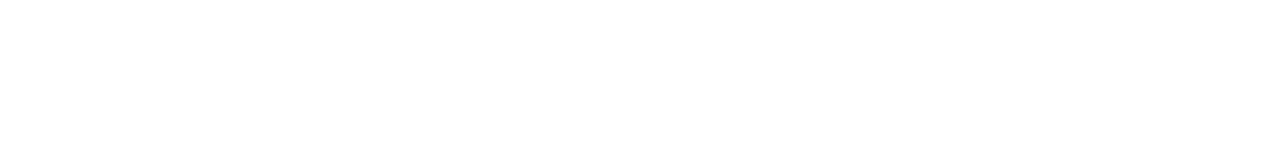
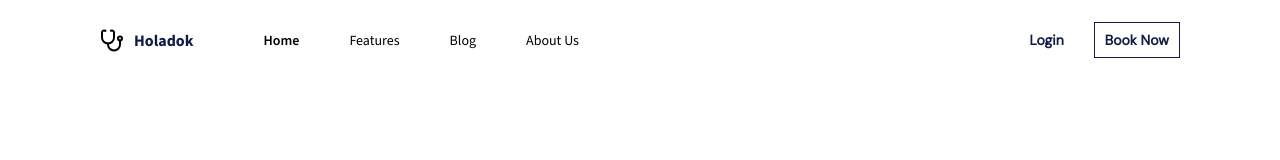
Before and after one commit to rafiftrlh/Holadok-hero, a plain HTML site: page index.html in a window 1280 px wide. Drawn offline with nearby package versions, Linux system fonts and the light colour scheme.

Commit message:
feat:add header

```diff
--- a/index.html
+++ b/index.html
@@ -8,7 +8,8 @@
     <!-- font -->
     <link rel="preconnect" href="https://fonts.googleapis.com">
     <link rel="preconnect" href="https://fonts.gstatic.com" crossorigin>
-    <link href="https://fonts.googleapis.com/css2?family=DM+Sans:opsz@9..40&family=Source+Sans+3&display=swap"
+    <link
+        href="https://fonts.googleapis.com/css2?family=DM+Sans:opsz@9..40&family=Source+Sans+3:wght@400;600;700&display=swap"
         rel="stylesheet">
 
     <!-- css -->
@@ -18,7 +19,43 @@
 </head>
 
 <body>
-
+    <header>
+        <nav class="nav-left">
+            <a href="https://codedesign.dev/challenge/holadok" aria-label="holadok logo" class="logo">
+                <svg xmlns="http://www.w3.org/2000/svg" width="24" height="25" viewBox="0 0 24 25" fill="none">
+                    <path
+                        d="M4.8 2.79999C4.80356 2.86282 4.8268 2.92295 4.86641 2.97185C4.90603 3.02075 4.96002 3.05595 5.02075 3.07248C5.08148 3.089 5.14586 3.08601 5.2048 3.06392C5.26373 3.04184 5.31422 3.00178 5.34913 2.94941C5.38404 2.89705 5.4016 2.83503 5.39932 2.77213C5.39704 2.70924 5.37504 2.64866 5.33643 2.59896C5.29782 2.54926 5.24456 2.51296 5.18418 2.4952C5.12381 2.47744 5.05937 2.47911 5 2.49999H4C3.46957 2.49999 2.96086 2.7107 2.58579 3.08578C2.21071 3.46085 2 3.96956 2 4.49999V9.49999C2 11.0913 2.63214 12.6174 3.75736 13.7426C4.88258 14.8678 6.4087 15.5 8 15.5C9.5913 15.5 11.1174 14.8678 12.2426 13.7426C13.3679 12.6174 14 11.0913 14 9.49999V4.49999C14 3.96956 13.7893 3.46085 13.4142 3.08578C13.0391 2.7107 12.5304 2.49999 12 2.49999H11C10.9803 2.51969 10.9647 2.54307 10.954 2.56881C10.9434 2.59455 10.9379 2.62213 10.9379 2.64999C10.9379 2.67785 10.9434 2.70543 10.954 2.73117C10.9647 2.75691 10.9803 2.78029 11 2.79999C11.0197 2.81969 11.0431 2.83531 11.0688 2.84597C11.0946 2.85663 11.1221 2.86212 11.15 2.86212C11.1779 2.86212 11.2054 2.85663 11.2312 2.84597C11.2569 2.83531 11.2803 2.81969 11.3 2.79999"
+                        stroke="black" stroke-width="2" stroke-linecap="round" stroke-linejoin="round" />
+                    <path
+                        d="M8 15.5V16.5C8 18.0913 8.63214 19.6174 9.75736 20.7426C10.8826 21.8679 12.4087 22.5 14 22.5V22.5C15.5913 22.5 17.1174 21.8679 18.2426 20.7426C19.3679 19.6174 20 18.0913 20 16.5V12.5"
+                        stroke="black" stroke-width="2" stroke-linecap="round" stroke-linejoin="round" />
+                    <path
+                        d="M20 12.5C21.1046 12.5 22 11.6046 22 10.5C22 9.39543 21.1046 8.5 20 8.5C18.8954 8.5 18 9.39543 18 10.5C18 11.6046 18.8954 12.5 20 12.5Z"
+                        stroke="black" stroke-width="2" stroke-linecap="round" stroke-linejoin="round" />
+                </svg>
+                Holadok
+            </a>
+            <ul class="">
+                <li class="active">
+                    <a href="#">Home</a>
+                </li>
+                <li>
+                    <a href="#">Features</a>
+                </li>
+                <li>
+                    <a href="#">Blog</a>
+                </li>
+                <li>
+                    <a href="#">About Us</a>
+                </li>
+            </ul>
+        </nav>
+        <nav class="nav-right">
+            <a href="#">Login</a>
+            <a href="#" class="link-book">Book Now</a>
+        </nav>
+    </header>
+    <main></main>
 </body>
 
 </html>
--- a/style.css
+++ b/style.css
@@ -33,3 +33,67 @@ img {
   max-width: 100%;
   height: auto;
 }
+
+a {
+  all: unset;
+}
+
+/* End Css Reset */
+
+main {
+  padding: 10px 50px;
+}
+
+header {
+  display: flex;
+  position: fixed;
+  align-items: center;
+  justify-content: space-between;
+  margin-top: 10px;
+  width: 100%;
+  height: 60px;
+  padding: 10px 100px;
+  font-size: 16px;
+}
+
+nav {
+  display: flex;
+  align-items: center;
+  font-size: 14px;
+}
+
+.nav-left {
+  font-family: "Source Sans 3", sans-serif;
+}
+
+.logo {
+  display: flex;
+  cursor: pointer;
+  align-items: center;
+  gap: 10px;
+  margin-right: 70px;
+  font-weight: 700;
+  font-size: 16px;
+  color: #101c45;
+}
+
+.nav-left ul {
+  display: flex;
+  gap: 50px;
+}
+
+.active {
+  font-weight: 600;
+}
+
+.nav-right {
+  gap: 30px;
+  font-family: "DM Sans", sans-serif;
+  font-weight: 600;
+  color: #101c45;
+}
+
+.nav-right .link-book {
+  border: 1px solid #101c45;
+  padding: 8px 10px;
+}
```
